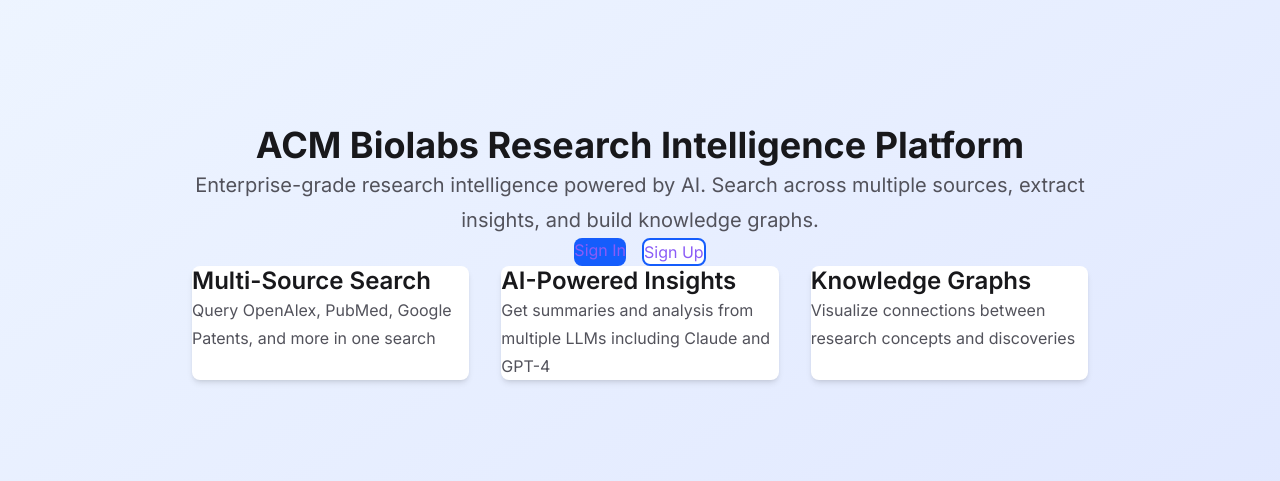
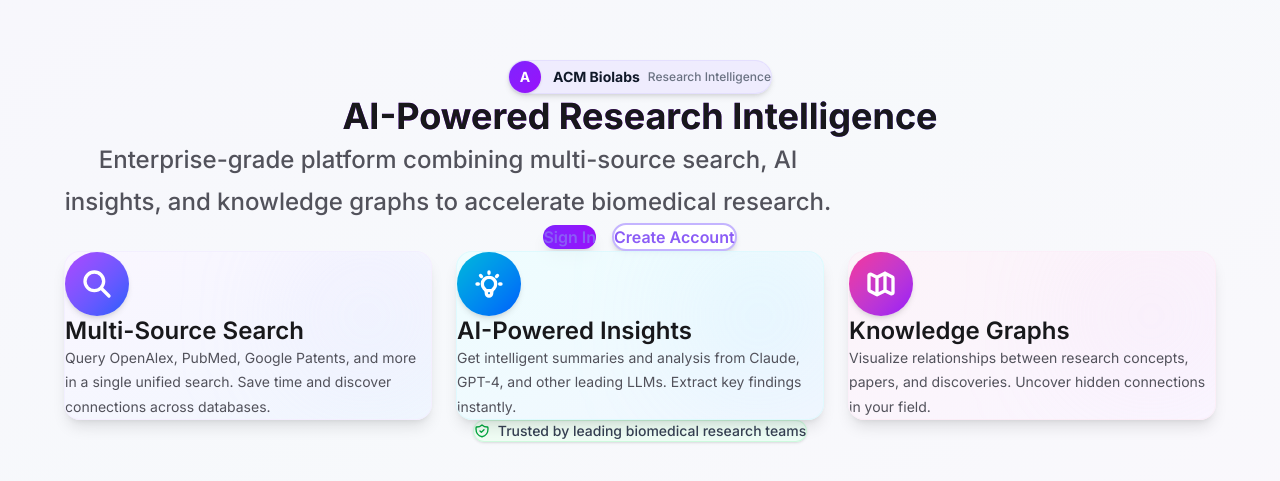
Before and after one commit to jbandu/acm20cld, a Next.js app: page / in a window 1280 px wide. Shown: the part 149-630 px from the top of the page. Built offline with nearby package versions, Linux system fonts and the light colour scheme; no server answers.

Commit message:
Transform home page into premium modern landing page with gradients and beautiful cards

```diff
--- a/app/page.tsx
+++ b/app/page.tsx
@@ -17,48 +17,119 @@
   }
 
   return (
-    <div className="min-h-screen flex flex-col items-center justify-center bg-gradient-to-br from-blue-50 to-indigo-100">
-      <div className="max-w-4xl mx-auto px-4 py-16 text-center">
-        <h1 className="text-5xl font-bold text-gray-900 mb-6">
-          ACM Biolabs Research Intelligence Platform
+    <div className="min-h-screen flex flex-col items-center justify-center bg-gradient-to-br from-violet-50/50 via-blue-50/30 to-purple-50/50 px-6 py-12">
+      <div className="max-w-6xl mx-auto">
+        {/* Branding Pill */}
+        <div className="flex justify-center mb-8">
+          <div className="inline-flex items-center gap-3 px-5 py-2.5 rounded-full bg-violet-100/80 shadow-md border border-violet-200/60">
+            <div className="w-8 h-8 rounded-full bg-gradient-to-br from-violet-600 to-purple-600 flex items-center justify-center shadow-sm">
+              <span className="text-white font-bold text-sm">A</span>
+            </div>
+            <div className="flex items-center gap-2">
+              <span className="font-bold text-gray-900 text-sm">ACM Biolabs</span>
+              <span className="text-xs text-gray-500 font-medium">Research Intelligence</span>
+            </div>
+          </div>
+        </div>
+
+        {/* Hero Section */}
+        <div className="text-center mb-12">
+          <h1 className="text-5xl md:text-6xl lg:text-7xl font-bold bg-gradient-to-r from-violet-600 via-purple-600 to-blue-600 bg-clip-text text-transparent mb-6 leading-tight">
+            AI-Powered Research Intelligence
           </h1>
-        <p className="text-xl text-gray-700 mb-8">
-          Enterprise-grade research intelligence powered by AI.
-          Search across multiple sources, extract insights, and build knowledge graphs.
+          <p className="text-xl md:text-2xl text-gray-600 font-medium max-w-3xl mx-auto mb-10">
+            Enterprise-grade platform combining multi-source search, AI insights, and knowledge graphs to accelerate biomedical research.
           </p>
-        <div className="flex gap-4 justify-center">
+
+          {/* CTA Buttons */}
+          <div className="flex flex-col sm:flex-row gap-4 justify-center items-center">
             <Link
               href="/login"
-            className="px-8 py-3 bg-blue-600 text-white rounded-lg hover:bg-blue-700 transition"
+              className="px-10 py-4 bg-gradient-to-r from-violet-600 to-purple-600 text-white font-semibold rounded-full shadow-lg hover:shadow-xl hover:scale-105 transition-all duration-200"
             >
               Sign In
             </Link>
             <Link
               href="/register"
-            className="px-8 py-3 bg-white text-blue-600 border-2 border-blue-600 rounded-lg hover:bg-blue-50 transition"
+              className="px-10 py-4 bg-white text-violet-700 font-semibold rounded-full border-2 border-violet-300 hover:border-violet-400 hover:bg-violet-50 transition-all duration-200 shadow-md"
             >
-            Sign Up
+              Create Account
             </Link>
           </div>
+        </div>
 
-        <div className="mt-16 grid grid-cols-1 md:grid-cols-3 gap-8 text-left">
-          <div className="bg-white p-6 rounded-lg shadow-md">
-            <h3 className="text-lg font-semibold mb-2">Multi-Source Search</h3>
-            <p className="text-gray-600">
-              Query OpenAlex, PubMed, Google Patents, and more in one search
+        {/* Feature Cards */}
+        <div className="grid grid-cols-1 md:grid-cols-3 gap-6 mt-20">
+          {/* Card 1: Multi-Source Search */}
+          <div className="group relative bg-gradient-to-br from-purple-50/80 to-blue-50/80 rounded-2xl p-8 shadow-lg hover:shadow-2xl hover:-translate-y-1 transition-all duration-300 ease-out overflow-hidden border border-purple-100/50">
+            <div className="absolute top-0 right-0 w-32 h-32 bg-gradient-to-br from-purple-200/30 to-blue-200/30 rounded-full blur-3xl -mr-12 -mt-12" />
+
+            <div className="relative">
+              <div className="w-16 h-16 rounded-full bg-gradient-to-br from-purple-500 to-blue-600 flex items-center justify-center mb-6 shadow-md">
+                <svg className="w-8 h-8 text-white" fill="none" viewBox="0 0 24 24" stroke="currentColor" strokeWidth={2.5}>
+                  <path strokeLinecap="round" strokeLinejoin="round" d="M21 21l-6-6m2-5a7 7 0 11-14 0 7 7 0 0114 0z" />
+                </svg>
+              </div>
+
+              <h3 className="text-xl font-bold text-gray-900 mb-3 group-hover:text-purple-700 transition-colors">
+                Multi-Source Search
+              </h3>
+              <p className="text-sm text-gray-600 leading-relaxed">
+                Query OpenAlex, PubMed, Google Patents, and more in a single unified search. Save time and discover connections across databases.
               </p>
             </div>
-          <div className="bg-white p-6 rounded-lg shadow-md">
-            <h3 className="text-lg font-semibold mb-2">AI-Powered Insights</h3>
-            <p className="text-gray-600">
-              Get summaries and analysis from multiple LLMs including Claude and GPT-4
+          </div>
+
+          {/* Card 2: AI-Powered Insights */}
+          <div className="group relative bg-gradient-to-br from-cyan-50/80 to-blue-50/80 rounded-2xl p-8 shadow-lg hover:shadow-2xl hover:-translate-y-1 transition-all duration-300 ease-out overflow-hidden border border-cyan-100/50">
+            <div className="absolute top-0 right-0 w-32 h-32 bg-gradient-to-br from-cyan-200/30 to-blue-200/30 rounded-full blur-3xl -mr-12 -mt-12" />
+
+            <div className="relative">
+              <div className="w-16 h-16 rounded-full bg-gradient-to-br from-cyan-500 to-blue-600 flex items-center justify-center mb-6 shadow-md">
+                <svg className="w-8 h-8 text-white" fill="none" viewBox="0 0 24 24" stroke="currentColor" strokeWidth={2.5}>
+                  <path strokeLinecap="round" strokeLinejoin="round" d="M9.663 17h4.673M12 3v1m6.364 1.636l-.707.707M21 12h-1M4 12H3m3.343-5.657l-.707-.707m2.828 9.9a5 5 0 117.072 0l-.548.547A3.374 3.374 0 0014 18.469V19a2 2 0 11-4 0v-.531c0-.895-.356-1.754-.988-2.386l-.548-.547z" />
+                </svg>
+              </div>
+
+              <h3 className="text-xl font-bold text-gray-900 mb-3 group-hover:text-cyan-700 transition-colors">
+                AI-Powered Insights
+              </h3>
+              <p className="text-sm text-gray-600 leading-relaxed">
+                Get intelligent summaries and analysis from Claude, GPT-4, and other leading LLMs. Extract key findings instantly.
               </p>
             </div>
-          <div className="bg-white p-6 rounded-lg shadow-md">
-            <h3 className="text-lg font-semibold mb-2">Knowledge Graphs</h3>
-            <p className="text-gray-600">
-              Visualize connections between research concepts and discoveries
+          </div>
+
+          {/* Card 3: Knowledge Graphs */}
+          <div className="group relative bg-gradient-to-br from-pink-50/80 to-purple-50/80 rounded-2xl p-8 shadow-lg hover:shadow-2xl hover:-translate-y-1 transition-all duration-300 ease-out overflow-hidden border border-pink-100/50">
+            <div className="absolute top-0 right-0 w-32 h-32 bg-gradient-to-br from-pink-200/30 to-purple-200/30 rounded-full blur-3xl -mr-12 -mt-12" />
+
+            <div className="relative">
+              <div className="w-16 h-16 rounded-full bg-gradient-to-br from-pink-500 to-purple-600 flex items-center justify-center mb-6 shadow-md">
+                <svg className="w-8 h-8 text-white" fill="none" viewBox="0 0 24 24" stroke="currentColor" strokeWidth={2.5}>
+                  <path strokeLinecap="round" strokeLinejoin="round" d="M9 20l-5.447-2.724A1 1 0 013 16.382V5.618a1 1 0 011.447-.894L9 7m0 13l6-3m-6 3V7m6 10l4.553 2.276A1 1 0 0021 18.382V7.618a1 1 0 00-.553-.894L15 4m0 13V4m0 0L9 7" />
+                </svg>
+              </div>
+
+              <h3 className="text-xl font-bold text-gray-900 mb-3 group-hover:text-pink-700 transition-colors">
+                Knowledge Graphs
+              </h3>
+              <p className="text-sm text-gray-600 leading-relaxed">
+                Visualize relationships between research concepts, papers, and discoveries. Uncover hidden connections in your field.
               </p>
+            </div>
+          </div>
+        </div>
+
+        {/* Trust Badge */}
+        <div className="flex justify-center mt-16">
+          <div className="inline-flex items-center gap-2 px-4 py-2 rounded-full bg-gradient-to-r from-green-50 to-emerald-50 border border-green-200/60 shadow-sm">
+            <svg className="w-4 h-4 text-green-600" fill="none" viewBox="0 0 24 24" stroke="currentColor" strokeWidth={2}>
+              <path strokeLinecap="round" strokeLinejoin="round" d="M9 12l2 2 4-4m5.618-4.016A11.955 11.955 0 0112 2.944a11.955 11.955 0 01-8.618 3.04A12.02 12.02 0 003 9c0 5.591 3.824 10.29 9 11.622 5.176-1.332 9-6.03 9-11.622 0-1.042-.133-2.052-.382-3.016z" />
+            </svg>
+            <span className="text-sm font-medium text-gray-700">
+              Trusted by leading biomedical research teams
+            </span>
           </div>
         </div>
       </div>
```
Lines whose indentation alone changed are shown as unchanged.
